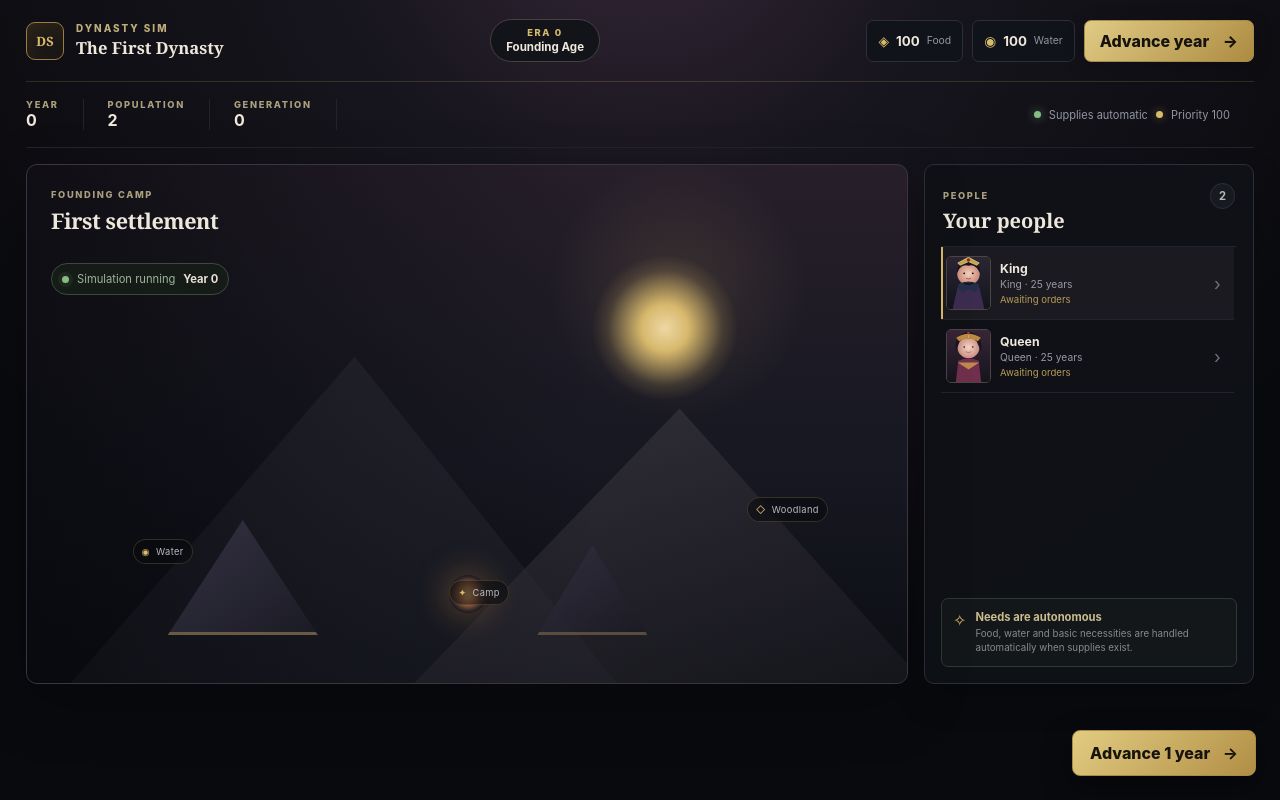
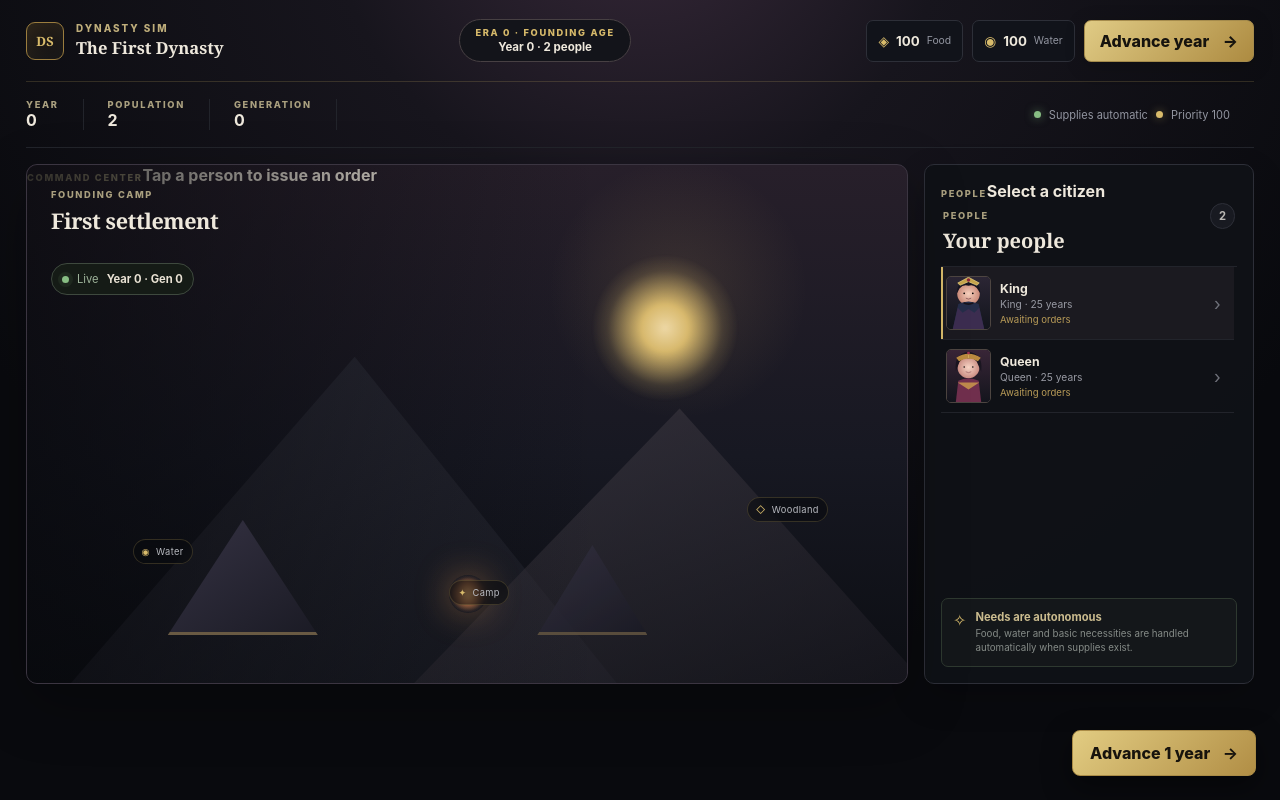
Before and after one commit to sylviesokolov-cyber/hdncv, a React (Vite) app: page / in a window 1280 px wide. Built offline with nearby package versions, Linux system fonts and the light colour scheme.

Commit message:
feat(ui): tune camp HUD for mobile-first play

```diff
--- a/src/ui/App.tsx
+++ b/src/ui/App.tsx
@@ -61,7 +61,7 @@ export function App(){
  return <main className="app-shell">
   <header className="topbar">
     <div className="brand"><div className="brand-mark">DS</div><div><span>DYNASTY SIM</span><strong>The First Dynasty</strong></div></div>
-    <div className="era-chip"><span>ERA 0</span><b>Founding Age</b></div>
+    <div className="era-chip"><span>ERA 0 · FOUNDING AGE</span><b>Year {sim.state.tick} · {sim.livingCitizens.length} people</b></div>
     <div className="top-actions"><div className="resource-chip"><span>◈</span><b>{sim.state.resources.food}</b><em>Food</em></div><div className="resource-chip"><span>◉</span><b>{sim.state.resources.water}</b><em>Water</em></div><button className="advance-btn" onClick={advance}>Advance year <span>→</span></button></div>
   </header>
 
@@ -77,16 +77,18 @@ export function App(){
       <div className="scene-copy">
         <span className="label">FOUNDING CAMP</span>
         <strong className="scene-location">First settlement</strong>
-        <div className="scene-status"><span className="pulse"/>Simulation running <b>Year {sim.state.tick}</b></div>
+        <div className="scene-status"><span className="pulse"/>Live <b>Year {sim.state.tick} · Gen {maxGen}</b></div>
       </div>
       <div className="scene-marker scene-marker-water"><span>◉</span> Water</div>
       <div className="scene-marker scene-marker-camp"><span>✦</span> Camp</div>
       <div className="scene-marker scene-marker-wood"><span>◇</span> Woodland</div>
+      <div className="scene-hint"><span className="label">COMMAND CENTER</span><strong>Tap a person to issue an order</strong></div>
       <div className="scene-sun"/>
       <div className="mountain mountain-a"/><div className="mountain mountain-b"/><div className="campfire"/><div className="tent tent-a"/><div className="tent tent-b"/>
     </div>
 
     <aside className="roster panel">
+      <div className="roster-mobile-label"><span className="label">PEOPLE</span><strong>Select a citizen</strong></div>
       <div className="panel-head"><div><span className="label">PEOPLE</span><h2>Your people</h2></div><b>{sim.livingCitizens.length}</b></div>
       <div className="roster-list">{sim.livingCitizens.map(c=><button className={"roster-item "+(selected.id===c.id?"selected":"")} key={c.id} onClick={()=>select(c.id)}><img src={portraitFor(c)}/><span><b>{c.name}</b><small>{roleFor(c)} · {c.ageYears} years</small><em>{formatCommand(c)}</em></span><i>›</i></button>)}</div>
       <div className="auto-box"><span className="auto-icon">✧</span><div><b>Needs are autonomous</b><small>Food, water and basic necessities are handled automatically when supplies exist.</small></div></div>
```
